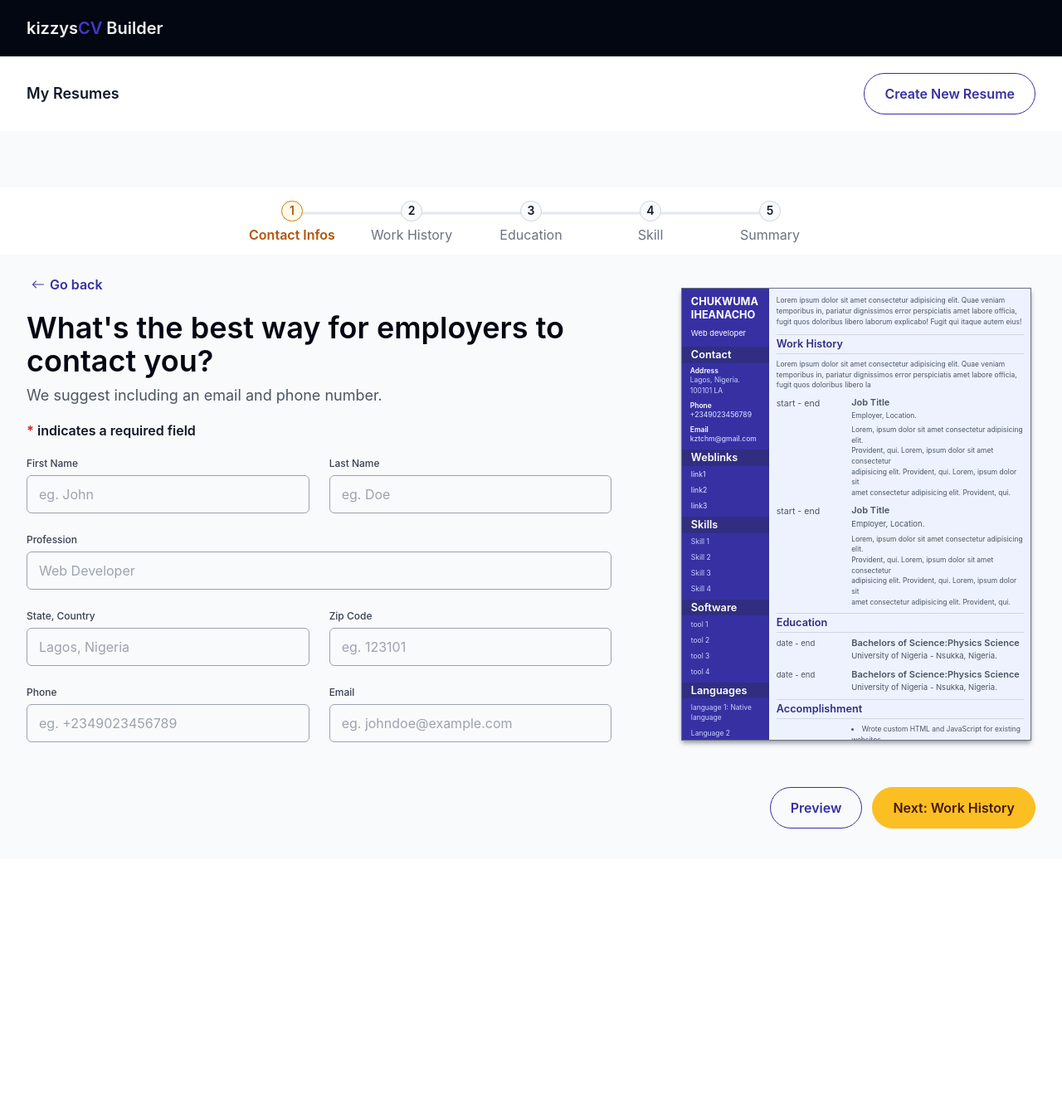
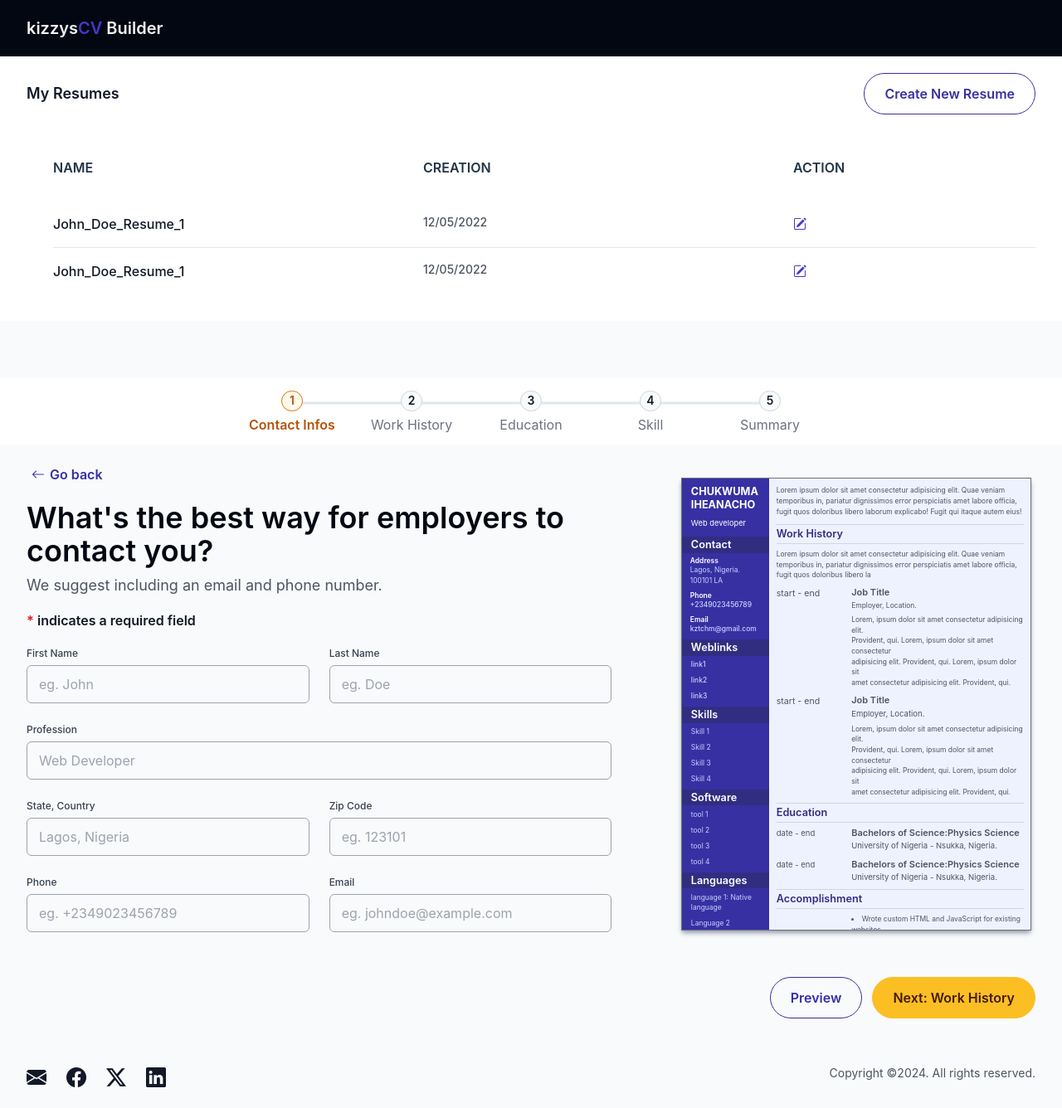
Before and after one commit to kizzylion/cvbuilder, a React (Vite) app: page / in a window 1280 px wide. Shown: the whole page at 83% size. Before the commit the page ends 1035 px from the top, so only its background shows below. Built offline with nearby package versions, Linux system fonts and the light colour scheme.

Commit message:
FEAT: ADDS RESUME LIBRARY UI

```diff
--- a/src/App.jsx
+++ b/src/App.jsx
@@ -36,10 +36,66 @@ export default function App() {
       <div className="bg-white" style={{ paddingTop: `${headerHeight}px` }}>
         <FilterSection />
       </div>
+      <main id="library" className="bg-white">
+        <div className="max-w-7xl mx-auto w-full flex flex-col px-4 md:px-6 lg:px-8 py-5 ">
+          <div className="hidden md:flex justify-between mb-1 gap-4 w-full h-fit font-semibold uppercase text-base text-900 pl-8 py-3">
+            <div className="flex w-full gap-4 ">
+              <p className="w-1/2">NAME</p>
+              <p className="w-1/2">CREATION</p>
+            </div>
+            <p className="w-1/3">ACTION</p>
+          </div>
+          <div className="resume-list flex flex-col gap-0 w-full py-3 pl-4 md:pl-8">
+            <article className="resume-item flex w-full  text-base gap-4 py-4 ">
+              <div className="w-full flex flex-col text-gray-900 md:flex-row gap-0.5 md:gap-4">
+                <p className="w-1/2 font-medium ">John_Doe_Resume_1</p>
+                <p className="w-1/2 text-gray-600 font-medium text-xs md:text-sm">
+                  <span className="md:hidden">Created:</span> 12/05/2022
+                </p>
+              </div>
+              <p className="w-1/3 text-indigo-700">
+                <i className="bi bi-pencil-square"></i>
+              </p>
+            </article>
+            <article className="resume-item flex w-full  text-base gap-4 py-4 ">
+              <div className="w-full flex flex-col text-gray-900 md:flex-row gap-0.5 md:gap-4">
+                <p className="w-1/2 font-medium ">John_Doe_Resume_1</p>
+                <p className="w-1/2 text-gray-600 font-medium text-xs md:text-sm">
+                  <span className="md:hidden">Created:</span> 12/05/2022
+                </p>
+              </div>
+              <p className="w-1/3 text-indigo-700">
+                <i className="bi bi-pencil-square"></i>
+              </p>
+            </article>
+          </div>
+        </div>
+      </main>
 
-      <main style={{ paddingTop: `${headerHeight}px` }}>
+      <div style={{ paddingTop: `${headerHeight}px` }}>
         <MultiForm />
-      </main>
+      </div>
+      <footer>
+        <div className="max-w-7xl mx-auto w-full flex flex-col md:flex-row md:justify-between px-4 md:px-6 lg:px-8 py-5 gap-3">
+          <div className="socials flex text-2xl text-gray-900 gap-6 w-fit">
+            <a href="mailto:kztchm@gmail.com">
+              <i className="bi bi-envelope-fill"></i>
+            </a>
+            <a href="#">
+              <i className="bi bi-facebook"></i>
+            </a>
+            <a href="#">
+              <i className="bi bi-twitter-x"></i>
+            </a>
+            <a href="#">
+              <i className="bi bi-linkedin"></i>
+            </a>
+          </div>
+          <p className="text-gray-600 font-normal text-sm">
+            Copyright &copy;2024. All rights reserved.
+          </p>
+        </div>
+      </footer>
     </div>
   );
 }
--- a/src/app.scss
+++ b/src/app.scss
@@ -0,0 +1,8 @@
+#library {
+  .resume-item:not(:last-of-type) {
+    @apply border-b border-gray-200;
+  }
+  .resume-item:only-of-type {
+    @apply border-b border-gray-200;
+  }
+}
--- /dev/null
+++ b/src/component/library.jsx
@@ -0,0 +1,3 @@
+export function ResumeList() {
+  return <div></div>;
+}
```
